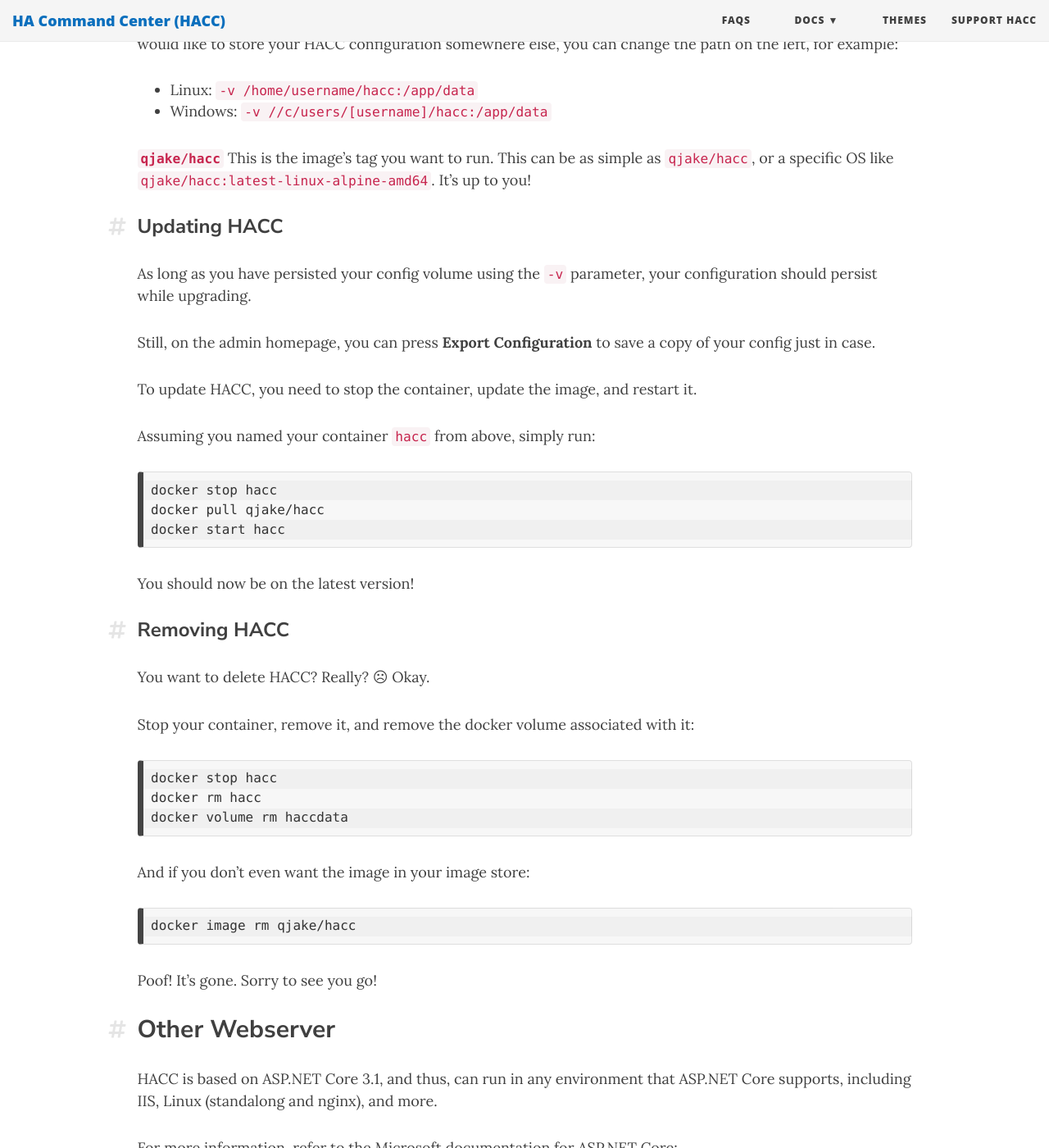
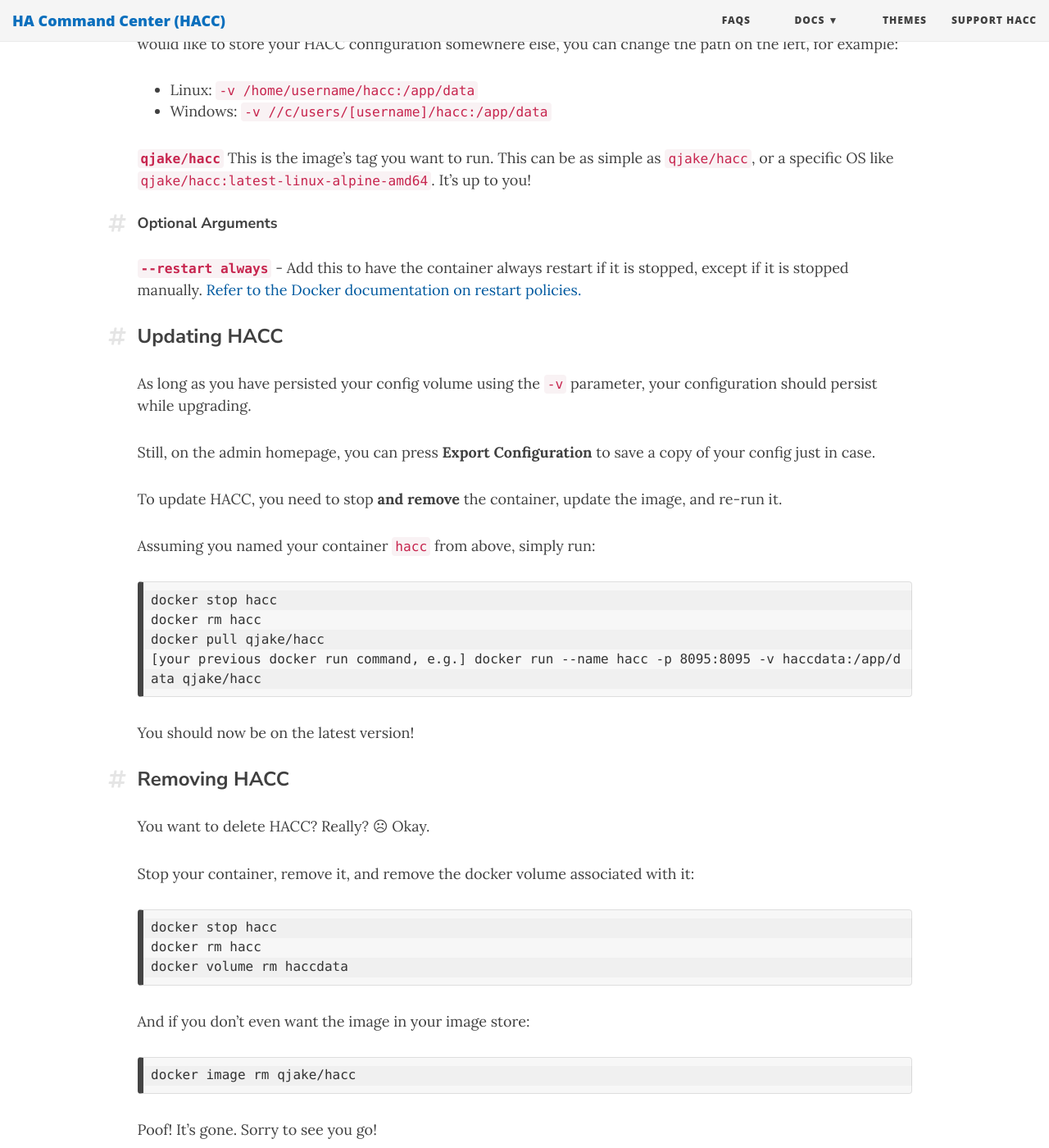
Before and after one commit to qJake/hacc.dev, a Jekyll site: the page built from install.md, in a window 1280 px wide and 1400 px high, scrolled down 2187 px. Shown: the whole window at 82% size. Built offline with Jekyll 4.4.1, drawn with Linux system fonts in a browser that asks for light colours; nearby versions of some CDN libraries.

Commit message:
Docker documentation updates

```diff
--- a/install.md
+++ b/install.md
@@ -57,19 +57,24 @@
 
 **`qjake/hacc`** This is the image's tag you want to run. This can be as simple as `qjake/hacc`, or a specific OS like `qjake/hacc:latest-linux-alpine-amd64`. It's up to you!
 
+#### Optional Arguments
+
+**`--restart always`** - Add this to have the container always restart if it is stopped, except if it is stopped manually. [Refer to the Docker documentation on restart policies.](https://docs.docker.com/config/containers/start-containers-automatically/)
+
 ### Updating HACC
 
 As long as you have persisted your config volume using the `-v` parameter, your configuration should persist while upgrading.
 
 Still, on the admin homepage, you can press **Export Configuration** to save a copy of your config just in case.
 
-To update HACC, you need to stop the container, update the image, and restart it.
+To update HACC, you need to stop **and remove** the container, update the image, and re-run it.
 
 Assuming you named your container `hacc` from above, simply run:
 
     docker stop hacc
+    docker rm hacc
     docker pull qjake/hacc
-    docker start hacc
+    [your previous docker run command, e.g.] docker run --name hacc -p 8095:8095 -v haccdata:/app/data qjake/hacc
 
 You should now be on the latest version!
 
```
